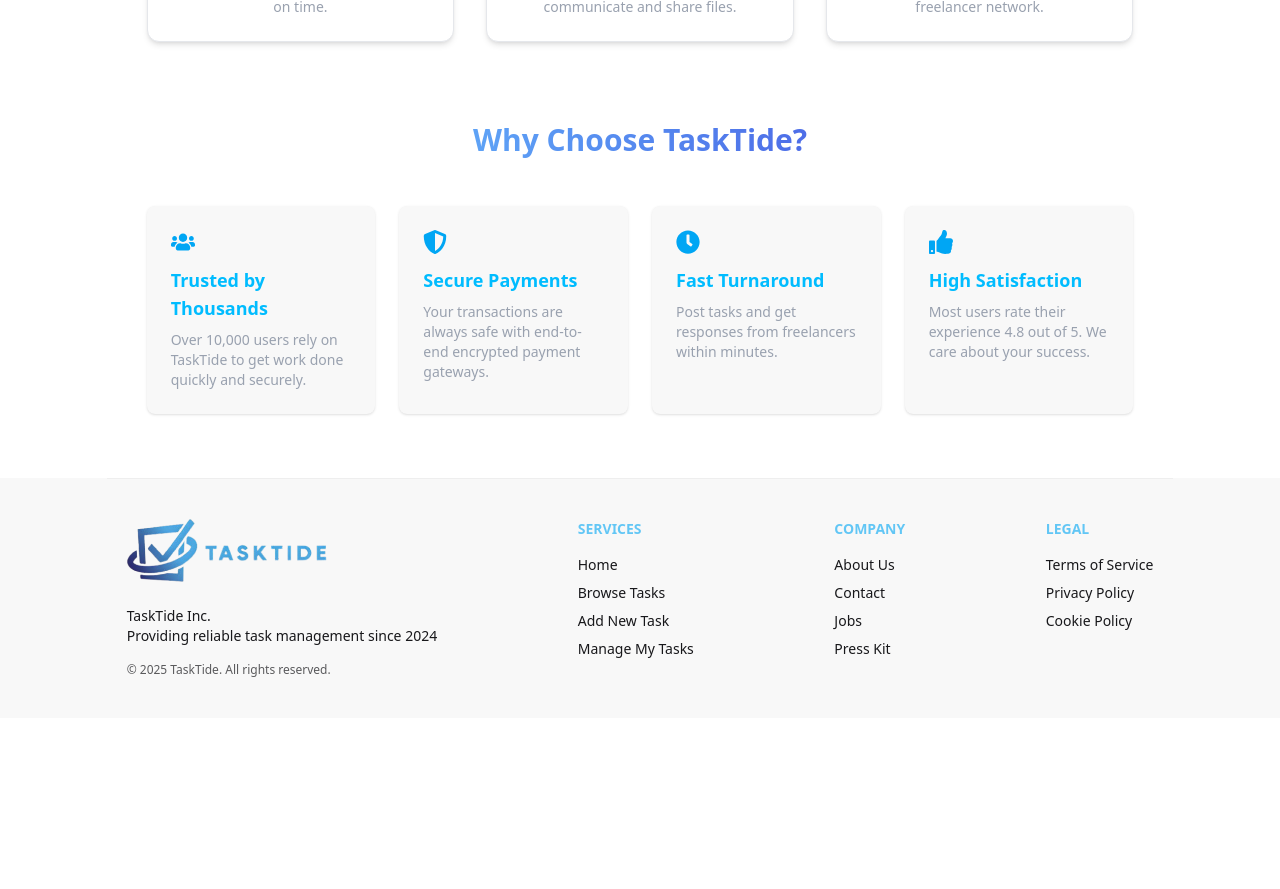
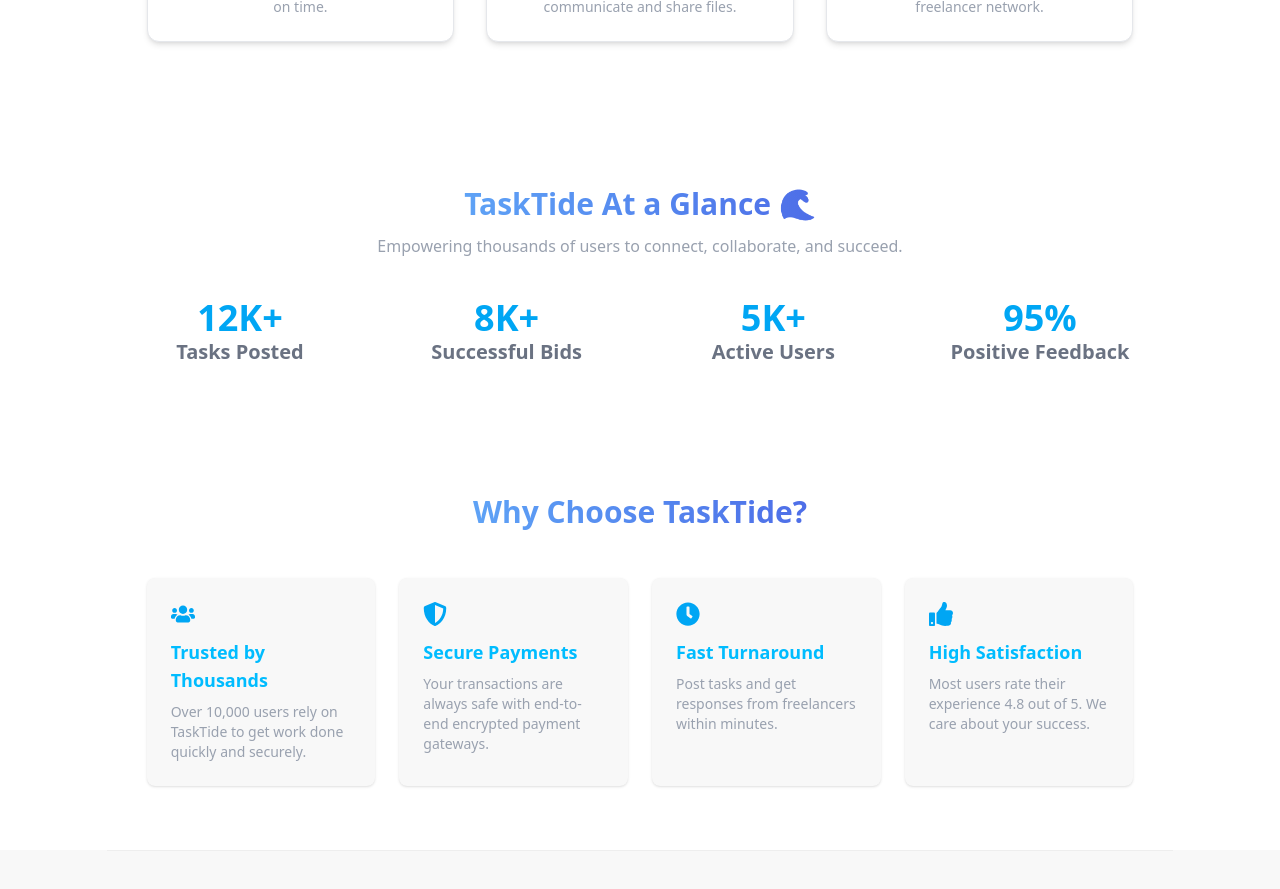
Before and after one commit to Rubaid07/TaskTide, a React (Vite) app: page / in a window 1280 px wide. Shown: the part 2020-2909 px from the top of the page. Before the commit the page ends 2738 px from the top, so only its background shows below. Built offline with nearby package versions, Linux system fonts and the light colour scheme; no server answers.

Commit message:
added extra platformState section

```diff
--- a/package.json
+++ b/package.json
@@ -13,9 +13,11 @@
     "@tailwindcss/vite": "^4.1.7",
     "firebase": "^11.7.3",
     "react": "^19.1.0",
+    "react-countup": "^6.5.3",
     "react-dom": "^19.1.0",
     "react-icons": "^5.5.0",
     "react-router": "^7.6.0",
+    "react-simple-typewriter": "^5.0.1",
     "react-slick": "^0.30.3",
     "react-toastify": "^11.0.5",
     "slick-carousel": "^1.8.1",
--- a/src/pages/Browse.jsx
+++ b/src/pages/Browse.jsx
@@ -1,6 +1,7 @@
 import React, { useEffect, useState } from 'react';
 import TaskCard from './TaskCard';
 import Loading from '../component/Loading';
+import { Typewriter } from 'react-simple-typewriter';
 
 const Browse = () => {
   const [tasks, setTasks] = useState([]);
@@ -16,10 +17,21 @@
   if (loading) return <Loading></Loading>;
 
   return (
-    <div className="w-11/12 md:w-10/12 mx-auto my-12 px-4">
-      <h2 className="text-3xl font-bold text-center mb-8 bg-gradient-to-r from-sky-500 to-indigo-500 bg-clip-text text-transparent">
-        Browse All Tasks
-      </h2>
+    <div className="md:w-10/12 mx-auto my-12 px-4">
+      <h2 className="md:text-3xl text-2xl font-bold w-max mb-8 bg-gradient-to-r from-sky-500 to-indigo-500 bg-clip-text text-transparent">
+  <Typewriter
+    words={['Browse All Tasks', 'Find Your Next Opportunity ', 'Start Bidding Today! ']}
+    loop={0}
+    cursor
+    cursorStyle="_"
+    typeSpeed={70}
+    deleteSpeed={50}
+    delaySpeed={1500}
+  />
+</h2>
+<p className="text-center text-gray-400 mb-8">
+  Explore a wide range of freelance tasks across different categories. Pick a project that fits your skills and start bidding now!
+</p>
 
       <div className="grid grid-cols-1 md:grid-cols-2 lg:grid-cols-3 gap-6">
         {tasks.map(task => (
--- a/src/pages/Home.jsx
+++ b/src/pages/Home.jsx
@@ -3,6 +3,7 @@
 import FeaturedTask from './FeaturedTask';
 import Platform from './Platform';
 import HowItWorks from './HowItWork';
+import PlatformStats from './PlatformStats';
 
 const Home = () => {
     return (
@@ -10,6 +11,7 @@
             <Hero></Hero>
             <FeaturedTask></FeaturedTask>
             <HowItWorks></HowItWorks>
+            <PlatformStats></PlatformStats>
             <Platform></Platform>
         </div>
     );
--- a/src/pages/MyTask.jsx
+++ b/src/pages/MyTask.jsx
@@ -33,8 +33,8 @@
 
 
   return (
-    <div className="max-w-5xl mx-auto mt-5 p-6">
-      <h1 className="text-3xl font-bold w-max mb-12 bg-gradient-to-r from-sky-400 to-indigo-400 bg-clip-text text-transparent">My Tasks</h1>
+    <div className="max-w-5xl mx-auto mt-5 py-6 px-4">
+      <h1 className="md:text-3xl text-2xl font-bold w-max mb-12 bg-gradient-to-r from-sky-400 to-indigo-400 bg-clip-text text-transparent">My Tasks</h1>
 
       {tasks.length === 0 ? (
         <p className="text-gray-500">You haven't posted any tasks yet.</p>
--- /dev/null
+++ b/src/pages/PlatformStats.jsx
@@ -0,0 +1,39 @@
+import React from 'react';
+import CountUp from 'react-countup';
+
+const PlatformStats = () => {
+    return (
+    <section className="py-16 px-4">
+      <div className="max-w-6xl mx-auto text-center">
+        <h2 className="text-3xl font-bold text-center mb-3 bg-gradient-to-r from-sky-300 to-indigo-700 bg-clip-text text-transparent">
+          TaskTide At a Glance 🌊
+        </h2>
+        <p className="text-gray-400 mb-10">
+          Empowering thousands of users to connect, collaborate, and succeed.
+        </p>
+
+        <div className="grid grid-cols-2 md:grid-cols-4 gap-8 font-semibold text-xl">
+          <div className="flex flex-col items-center">
+            <span className="text-4xl font-bold text-sky-500">
+                <CountUp end={12} enableScrollSpy='true'></CountUp>K+</span>
+            <p className='text-gray-500'>Tasks Posted</p>
+          </div>
+          <div className="flex flex-col items-center">
+            <span className="text-4xl font-bold text-sky-500"><CountUp end={8} enableScrollSpy='true'></CountUp>K+</span>
+            <p className='text-gray-500'>Successful Bids</p>
+          </div>
+          <div className="flex flex-col items-center">
+            <span className="text-4xl font-bold text-sky-500"><CountUp end={5} enableScrollSpy='true'></CountUp>K+</span>
+            <p className='text-gray-500'>Active Users</p>
+          </div>
+          <div className="flex flex-col items-center">
+            <span className="text-4xl font-bold text-sky-500"><CountUp end={95} enableScrollSpy='true'></CountUp>%</span>
+            <p className='text-gray-500'>Positive Feedback</p>
+          </div>
+        </div>
+      </div>
+    </section>
+  );
+};
+
+export default PlatformStats;
--- a/src/pages/TaskDetails.jsx
+++ b/src/pages/TaskDetails.jsx
@@ -45,7 +45,7 @@
   }
 
   return (
-  <div className="max-w-3xl mx-auto p-6 space-y-6  rounded-xl shadow-lg mt-20">
+  <div className="max-w-3xl mx-auto py-6 px-4 space-y-6 border border-base-200 rounded-xl shadow-lg md:my-20 my-10">
 
   <div className="flex items-center gap-5 pb-4 border-b border-gray-700">
     <img
@@ -60,7 +60,7 @@
   </div>
 
   <div className="space-y-4">
-    <h1 className="text-3xl font-medium">{task.title}</h1>
+    <h1 className="md:text-3xl text-2xl font-medium">{task.title}</h1>
     <div className="grid grid-cols-1 md:grid-cols-2 gap-4 text-gray-400">
       <p className="flex items-center font-medium gap-3">
         Category:
```
Also changed, not shown: 1 other file (tests, documents, lock files or other folders).
